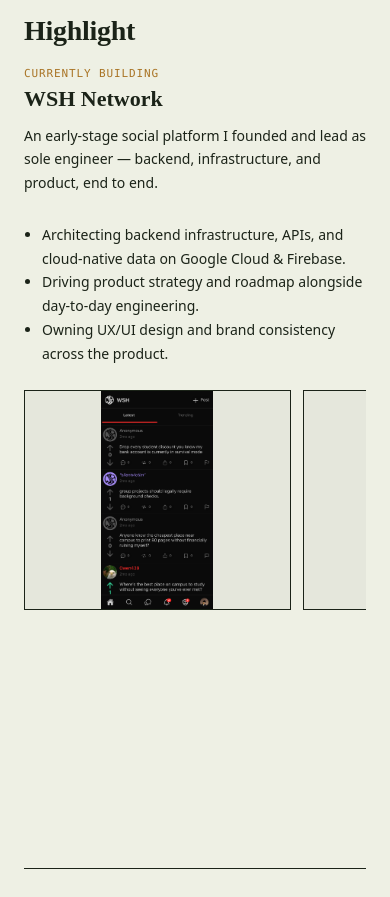
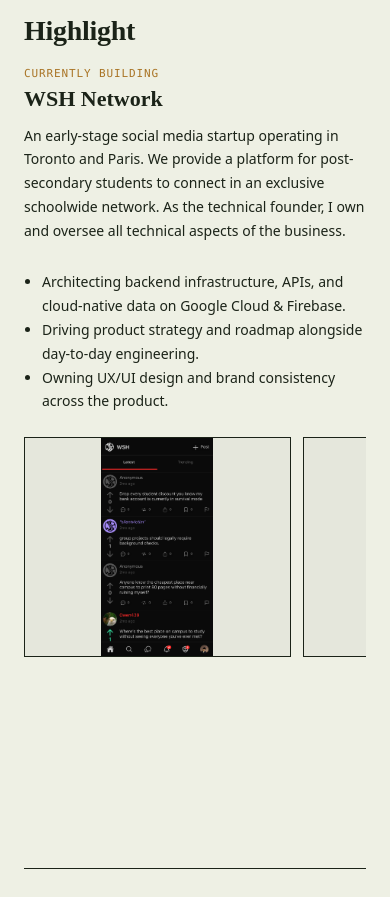
Before and after one commit to michaelmocioiu/portfolio-site, a React (Vite) app in the folder app/: page / in a window 390 px wide. Shown: the part 2100-2997 px from the top of the page. Built offline with nearby package versions, Linux system fonts and the light colour scheme.

Commit message:
Ease phone entry animation in from the opposite direction

```diff
--- a/app/src/components/organisms/Highlight.tsx
+++ b/app/src/components/organisms/Highlight.tsx
@@ -39,13 +39,13 @@
 const DESKTOP_BREAKPOINT = '(min-width: 721px)'
 
 // --- Phone entry animation ---
-const PHONE_IN_VIEW_THRESHOLD = 0.3
+const PHONE_IN_VIEW_THRESHOLD = 1
 const PHONE_ENTRY_START_X = 780
 const PHONE_ENTRY_START_OPACITY = 1
 const PHONE_ENTRY_END_X = 0
 const PHONE_ENTRY_END_OPACITY = 1
 const PHONE_ENTRY_DURATION_S = 0.4
-const PHONE_ENTRY_EASE = 'circIn'
+const PHONE_ENTRY_EASE = 'circOut'
 
 const Wrapper = styled.div`
   display: grid;
@@ -139,8 +139,7 @@
       <Kicker>Currently building</Kicker>
       <Title>WSH Network</Title>
       <Body>
-        An early-stage social platform I founded and lead as sole engineer — backend, infrastructure, and
-        product, end to end.
+        An early-stage social media startup operating in Toronto and Paris. We provide a platform for post-secondary students to connect in an exclusive schoolwide network. As the technical founder, I own and oversee all technical aspects of the business.
       </Body>
     </div>
   )
```
